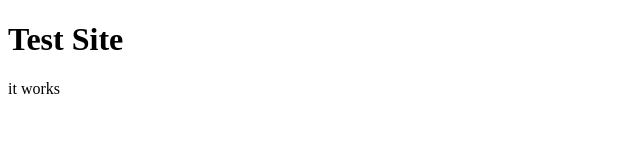
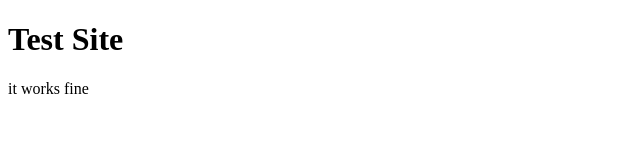
Before and after one commit to cbsy001/tempsite, a plain HTML site: page index.html in a window 1280 px wide. Shown: the full height of the page, 0-640 px from the left. Drawn offline with Linux system fonts and the light colour scheme.

Commit message:
Update index.html

```diff
--- a/index.html
+++ b/index.html
@@ -4,7 +4,7 @@
 
 <h1>Test Site</h1>
 
-<p>it works</p>
+<p>it works fine</p>
 
 </body>
 </html>
```
